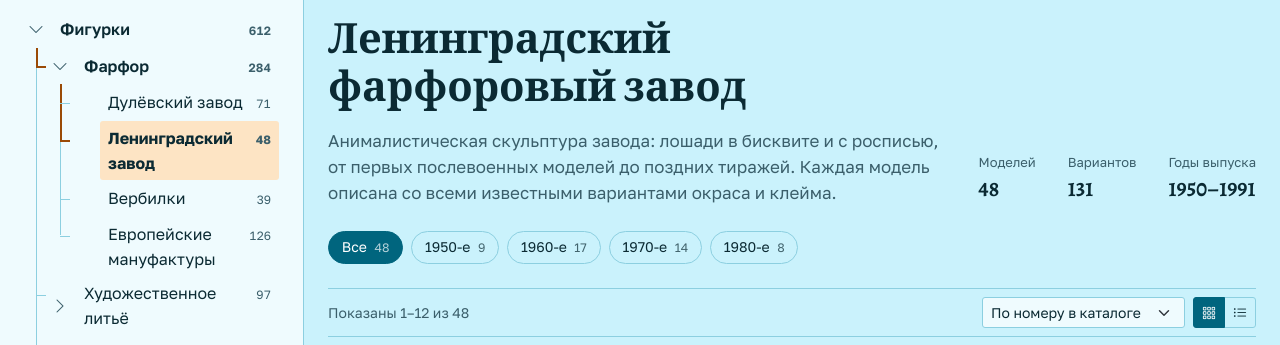
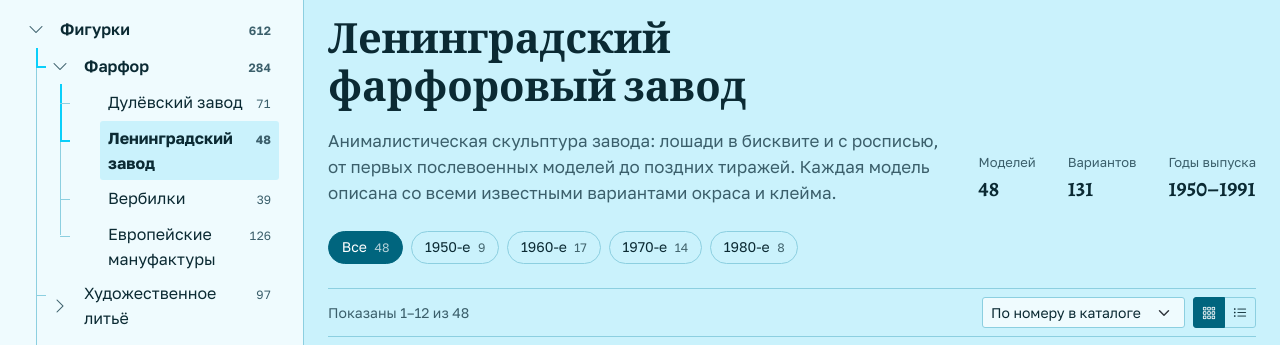
Before and after one commit to s0me0ne-25/estables, a PHP site: page / in a window 1280 px wide. Shown: the part 110-455 px from the top of the page. Run offline with PHP 8.4, Linux system fonts and the light colour scheme.

Commit message:
Recolour rubricator path and current node in light theme
Use the page background (#caf2fc) for the current node and the header
colour (#0acffa) for the lineage lines, as requested. Introduce
dedicated --es-tree-lineage and --es-tree-current-bg tokens; in the
light theme they reference --es-header-bg and --es-paper, the dark
theme keeps its previous colours.

Co-Authored-By: Claude Opus 5.5 <noreply@anthropic.com>

```diff
--- a/demo/css/estables.css
+++ b/demo/css/estables.css
@@ -24,7 +24,9 @@
   --es-on-primary: #ffffff;  /* text on primary, 6.6:1 */
   --es-accent: #9a4a06;      /* accent: amber, complementary to aqua, 5.3:1 */
   --es-accent-rgb: 154, 74, 6;
-  --es-accent-soft: #fde4c4; /* current-node highlight */
+
+  --es-tree-lineage: var(--es-header-bg);   /* rubricator: path to the current node */
+  --es-tree-current-bg: var(--es-paper);    /* rubricator: current node */
 
   --es-header-bg: #0acffa;   /* site header (set by the client) */
   --es-header-fg: #062b36;   /* header text, 8:1 on header */
@@ -69,7 +71,9 @@
   --es-on-primary: #10170f;
   --es-accent: #d0ab6e;
   --es-accent-rgb: 208, 171, 110;
-  --es-accent-soft: #3a3122;
+
+  --es-tree-lineage: var(--es-accent);
+  --es-tree-current-bg: #3a3122;
 
   --es-header-bg: #0f1512;
   --es-header-fg: #f1f3ee;
@@ -219,7 +223,7 @@ h3, .h3 { font-size: 1.25rem; }
 /* ------------------------------------------------------------------
  * Sidebar: hierarchical rubricator drawn as a pedigree chart.
  * Each nesting level is joined by elbow connectors, the way horse
- * pedigrees connect sire and dam lines. The active line is in the accent colour.
+ * pedigrees connect sire and dam lines. The active line has its own colour token.
  * ------------------------------------------------------------------ */
 .es-layout { display: block; }
 @media (min-width: 992px) {
@@ -278,12 +282,12 @@ h3, .h3 { font-size: 1.25rem; }
 }
 
 /*
- * The current lineage is painted in the accent colour: the spine runs down past the
- * preceding siblings and turns into the active node; siblings below it
- * keep the neutral line.
+ * The current lineage is painted with --es-tree-lineage: the spine runs
+ * down past the preceding siblings and turns into the active node;
+ * siblings below it keep the neutral line.
  */
 .es-tree ul > li:has(~ li.is-lineage, ~ li.is-current) {
-  background-image: linear-gradient(var(--es-accent), var(--es-accent));
+  background-image: linear-gradient(var(--es-tree-lineage), var(--es-tree-lineage));
   background-size: 2px 100%;
 }
 .es-tree ul > li.is-lineage::before,
@@ -293,11 +297,11 @@ h3, .h3 { font-size: 1.25rem; }
   left: 0;
   top: 0;
   height: calc(1.15rem + 1px);
-  border-left: 2px solid var(--es-accent);
+  border-left: 2px solid var(--es-tree-lineage);
 }
 .es-tree ul > li.is-lineage::after,
 .es-tree ul > li.is-current::after {
-  border-top: 2px solid var(--es-accent);
+  border-top: 2px solid var(--es-tree-lineage);
 }
 
 .es-node {
@@ -327,7 +331,7 @@ h3, .h3 { font-size: 1.25rem; }
 .es-tree li.is-lineage > .es-node a { font-weight: 600; }
 .es-tree li.is-current > .es-node a {
   font-weight: 700;
-  background: var(--es-accent-soft);
+  background: var(--es-tree-current-bg);
 }
 
 /* Expand/collapse toggle */
```
